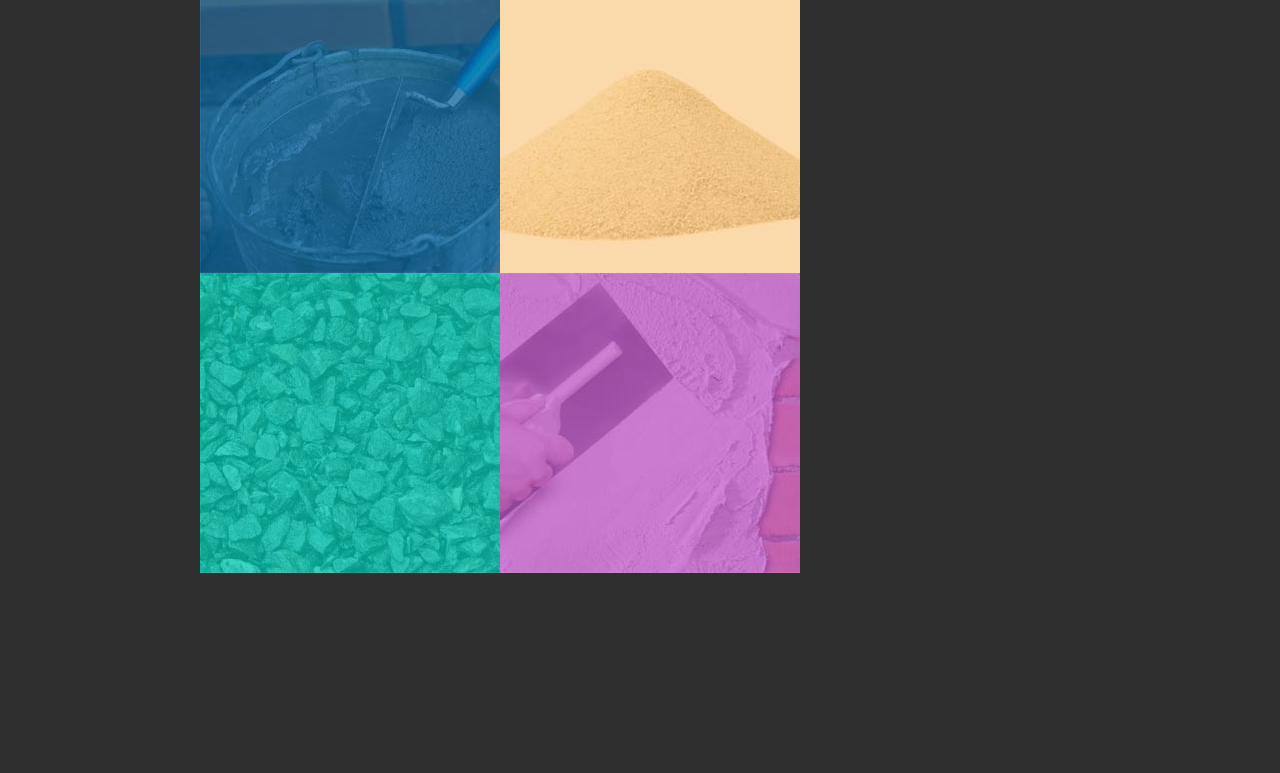
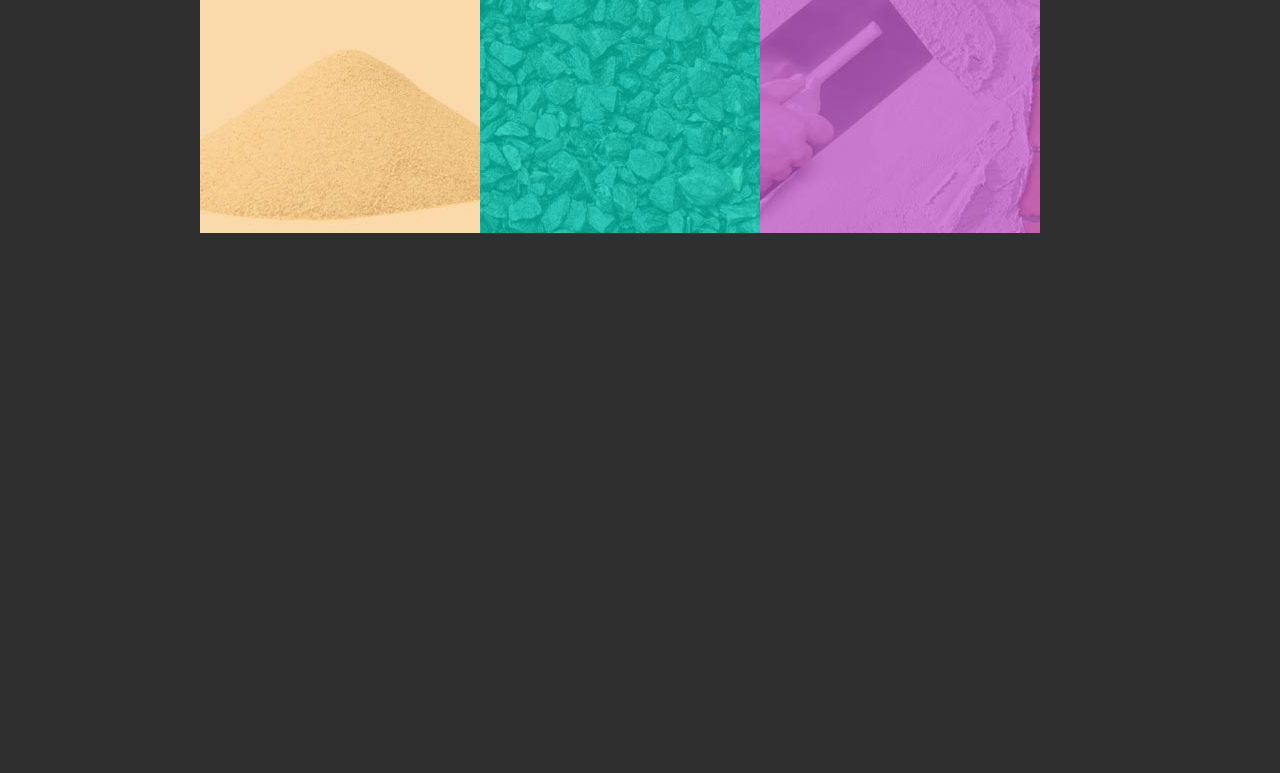
Before and after one commit to dimonenm/shop-04, a plain HTML site: page index.html in a window 1280 px wide. Shown: the part 765-1538 px from the top of the page. Drawn offline with Linux system fonts and the light colour scheme.

Commit message:
Add files via upload

```diff
--- a/css/style.css
+++ b/css/style.css
@@ -124,9 +124,9 @@ html, body {
       margin: 40px 200px 40px 200px; }
       .main-content-menu-item-cement, .main-content-menu-item-glue, .main-content-menu-item-concrete, .main-content-menu-item-sand, .main-content-menu-item-breakstone, .main-content-menu-item-putty {
         display: flex;
-        flex-basis: 300px;
+        flex-basis: 280px;
         position: relative;
-        height: 300px; }
+        height: 280px; }
         .main-content-menu-item-cement-overlay, .main-content-menu-item-glue-overlay, .main-content-menu-item-concrete-overlay, .main-content-menu-item-sand-overlay, .main-content-menu-item-breakstone-overlay, .main-content-menu-item-putty-overlay {
           position: absolute;
           bottom: 0;
```
